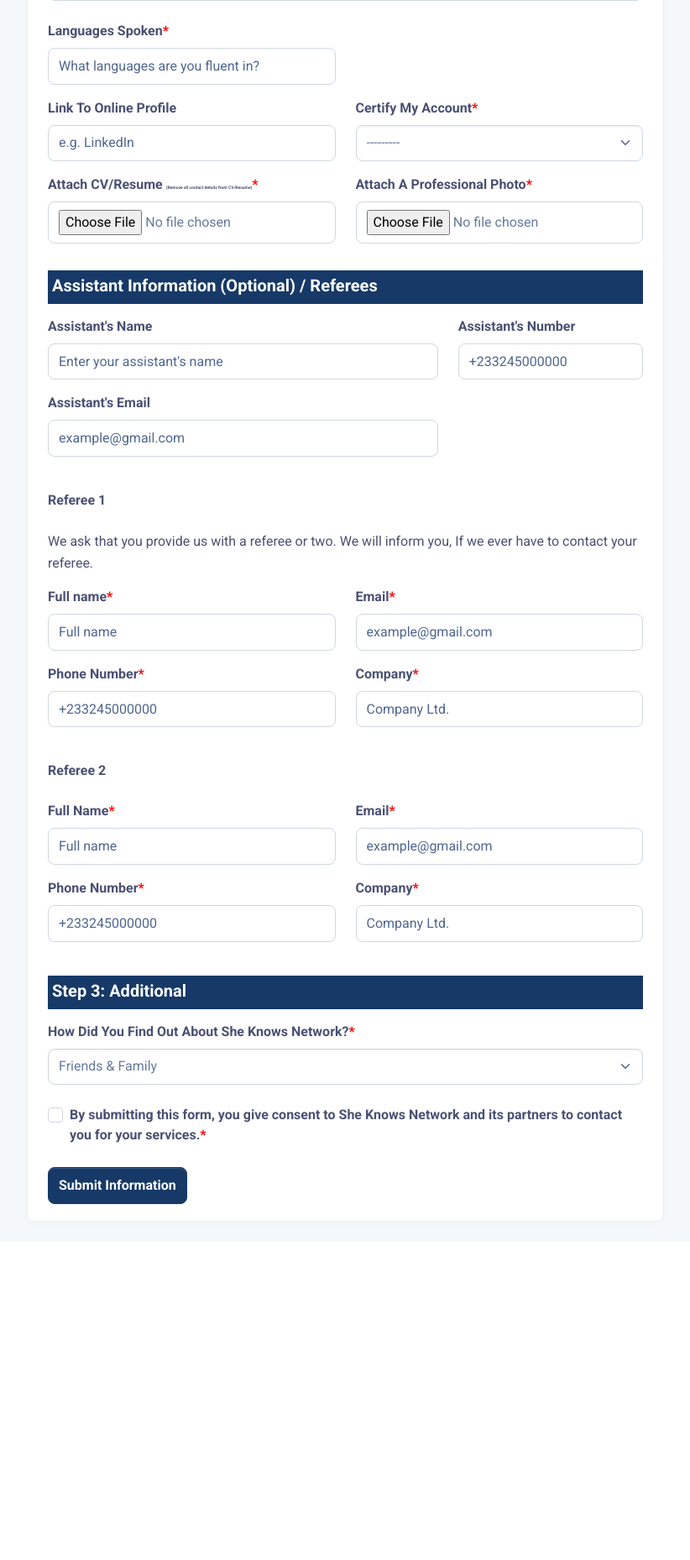
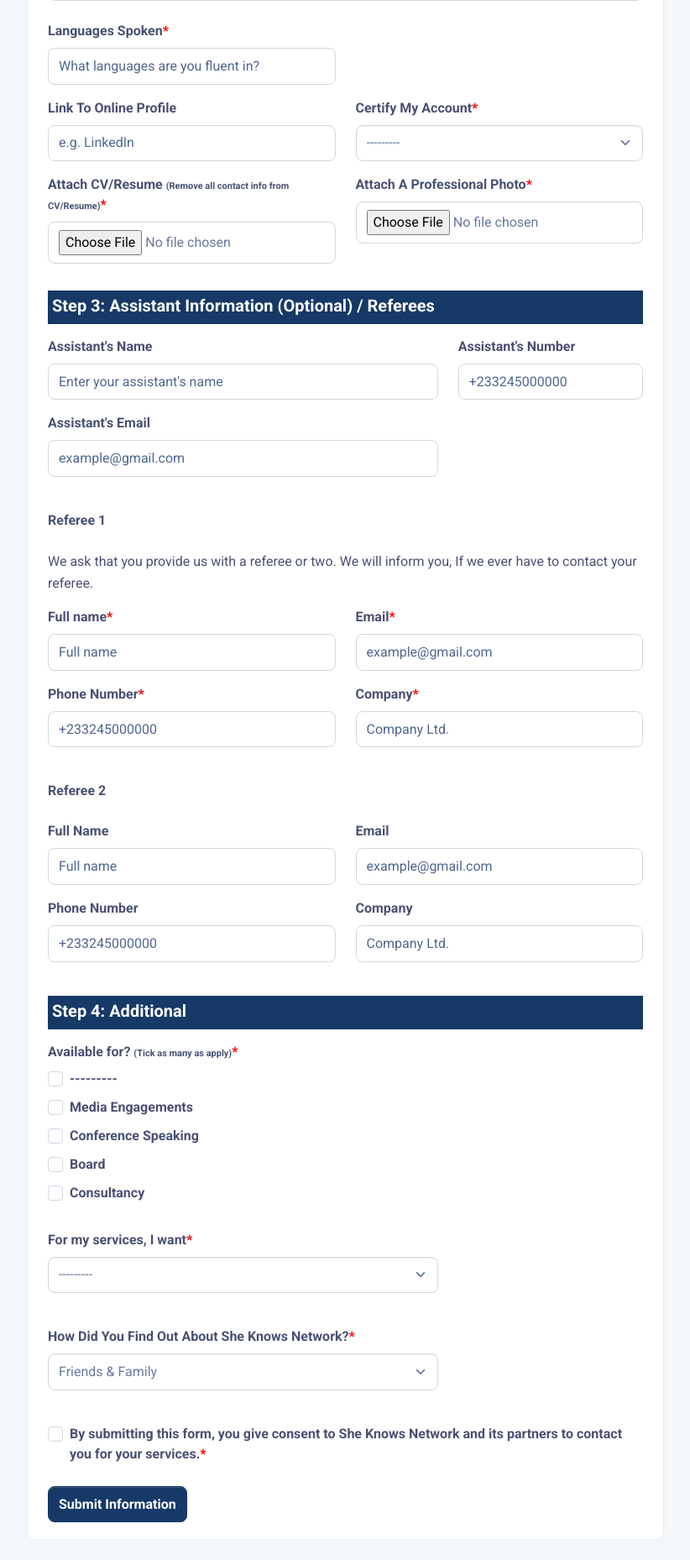
Before and after one commit to poeticabdul/sknafrica, a Django app: page /profile in a window 1280 px wide. Shown: the part 1505-3363 px from the top of the page at 84% size, without its empty margins (228-1050 px from the left). Before the commit the page ends 2960 px from the top, so only its background shows below. Run offline with Django 3.2, Linux system fonts and the light colour scheme; the visitor is signed in with stand-in values (Sample User, id 1); some libraries are stand-ins or nearby versions.

Commit message:
ready for production

```diff
--- a/requirements.txt
+++ b/requirements.txt
@@ -9,6 +9,7 @@ Django==3.1.1
 django-allauth==0.42.0
 django-countries==6.1.3
 django-heroku==0.3.1
+django-multiselectfield==0.1.12
 django-storages==1.10
 docutils==0.15.2
 future==0.18.2
--- a/sheknowsnetwork/static/css/custom.css
+++ b/sheknowsnetwork/static/css/custom.css
@@ -35,7 +35,7 @@
 }
 
 .field-explainers{
-  font-size: 5px !important;
+  font-size: 11px !important;
 }
 
 .service-cta {
--- a/skn_professionals/models.py
+++ b/skn_professionals/models.py
@@ -4,6 +4,7 @@ from django.contrib.auth.models import AbstractUser
 from django.db import models
 from django.core.validators import RegexValidator
 from django_countries.fields import CountryField
+from multiselectfield import MultiSelectField
 
 
 class User(AbstractUser):
@@ -78,6 +79,19 @@ class ProfessionalProfile(models.Model):
 		('No', 'No'),
 	)
 
+	AVAILABLE_FOR_INTERESTS = (
+		('Media Engagements', 'Media Engagements'),
+		('Conference Speaking', 'Conference Speaking'),
+		('Board', 'Board'),
+		('Consultancy', 'Consultancy'),
+	)
+
+	WANT_FOR_SERVICES = (
+		('Compensation', 'Compensation'),
+		('Compensation When Offered', 'Compensation When Offered'),
+		('Experience Is My Focus', 'Experience Is My Focus'),
+	)
+
 	phone_regex = RegexValidator(regex=r'^\+?1?\d{9,15}$', message="Phone number must be entered in the format: '+999999999'. Up to 15 digits allowed.")
 
 
@@ -100,6 +114,8 @@ class ProfessionalProfile(models.Model):
 	profile = models.CharField(max_length=300)
 	certify_account = models.CharField(max_length=10, choices=CERTIFY_ACCOUNT)
 	cv_resume = models.FileField()
+	want_for_services = models.CharField(max_length=30, choices=WANT_FOR_SERVICES)
+	available_for_interests = MultiSelectField(choices=AVAILABLE_FOR_INTERESTS)
 	assistant_name = models.CharField(max_length=45, blank=True, null=True)
 	assistant_phone_number = models.CharField(validators=[phone_regex], max_length=15, blank=True, null=True)
 	assistant_email = models.EmailField(max_length=250, blank=True, null=True)
@@ -107,10 +123,10 @@ class ProfessionalProfile(models.Model):
 	referee_one_phone_number = models.CharField(validators=[phone_regex], max_length=15)
 	referee_one_email = models.EmailField(max_length=150)
 	referee_one_workplace = models.CharField(max_length=60)
-	referee_two_full_name = models.CharField(max_length=60)
-	referee_two_phone_number = models.CharField(validators=[phone_regex], max_length=15)
-	referee_two_email = models.EmailField(max_length=150)
-	referee_two_workplace = models.CharField(max_length=60)
+	referee_two_full_name = models.CharField(max_length=60, blank=True, null=True)
+	referee_two_phone_number = models.CharField(validators=[phone_regex], max_length=15, blank=True, null=True)
+	referee_two_email = models.EmailField(max_length=150, blank=True, null=True)
+	referee_two_workplace = models.CharField(max_length=60, blank=True, null=True)
 	how_did_you_discover_skn = models.CharField(max_length=20, choices=DISCOVER_SKN, default="Other")
 	photo = models.ImageField(blank=True, null=True)
 	terms_and_conditions_confirmed = models.BooleanField()
--- a/skn_professionals/templates/add_profile.html
+++ b/skn_professionals/templates/add_profile.html
@@ -196,7 +196,7 @@
                     <div class="row">
                         <div class="col-md-6 mb-3">
                             <div class="form-group">
-                                <label for="id_cv_resume">Attach CV/Resume <span class="field-explainers">(Remove all contact details from CV/Resume)</span><span class="skn-required">*</span></label>
+                                <label for="id_cv_resume">Attach CV/Resume <span class="field-explainers">(Remove all contact info from CV/Resume)</span><span class="skn-required">*</span></label>
                                  <div class="errors-ui">{{ form.cv_resume.errors }}</div>
                                 <div class="form-file mb-3">
                                     <input type="file" class="form-control" id="id_cv_resume" name="cv_resume" required>
@@ -214,7 +214,7 @@
                         </div>
                     </div>
                     <div class="form-headers">
-                        <h2 class="h5 mb-4">Assistant Information (Optional) / Referees</h2>
+                        <h2 class="h5 mb-4">Step 3: Assistant Information (Optional) / Referees</h2>
                     </div>
                     <div class="row">
                         <div class="col-sm-8 mb-3">
@@ -276,38 +276,72 @@
                         <strong class="my-4"> Referee 2 </strong>
                         <div class="col-md-6 mb-3">
                             <div>
-                                <label for="id_referee_two_full_name">Full Name<span class="skn-required">*</span></label>
+                                <label for="id_referee_two_full_name">Full Name</label>
                                  <div class="errors-ui">{{ form.referee_two_full_name.errors }}</div>
-                                <input class="form-control" id="id_referee_two_full_name" name="referee_two_full_name" type="text" placeholder="Full name" required>
+                                <input class="form-control" id="id_referee_two_full_name" name="referee_two_full_name" type="text" placeholder="Full name">
                             </div>
                         </div>
                         <div class="col-md-6 mb-3">
                             <div>
-                                <label for="id_referee_two_email">Email<span class="skn-required">*</span></label>
+                                <label for="id_referee_two_email">Email</label>
                                  <div class="errors-ui">{{ form.referee_two_email.errors }}</div>
-                                <input class="form-control" id="id_referee_two_email" name="referee_two_email" type="text" placeholder="example@gmail.com" required>
+                                <input class="form-control" id="id_referee_two_email" name="referee_two_email" type="text" placeholder="example@gmail.com">
                             </div>
                         </div>
                         <div class="col-md-6 mb-3">
                             <div>
-                                <label for="id_referee_two_phone_number">Phone Number<span class="skn-required">*</span></label>
+                                <label for="id_referee_two_phone_number">Phone Number</label>
                                  <div class="errors-ui">{{ form.referee_two_phone_number.errors }}</div>
-                                <input class="form-control" id="id_referee_two_phone_number" name="referee_two_phone_number" type="tel" placeholder="+233245000000" required>
+                                <input class="form-control" id="id_referee_two_phone_number" name="referee_two_phone_number" type="tel" placeholder="+233245000000">
                             </div>
                         </div>
                         <div class="col-md-6 mb-3">
                             <div>
-                                <label for="id_referee_two_workplace">Company<span class="skn-required">*</span></label>
+                                <label for="id_referee_two_workplace">Company</label>
                                  <div class="errors-ui">{{ form.referee_two_workplace.errors }}</div>
-                                <input class="form-control" id="id_referee_two_workplace" name="referee_two_workplace" type="text" placeholder="Company Ltd." required>
+                                <input class="form-control" id="id_referee_two_workplace" name="referee_two_workplace" type="text" placeholder="Company Ltd.">
                             </div>
                         </div>
                     </div>
                     <br>
                     <div class="form-headers">
-                        <h2 class="h5 mb-4">Step 3: Additional</h2>
+                        <h2 class="h5 mb-4">Step 4: Additional</h2>
                     </div>
                     <div class="row">
+                        <div class="form-group">
+                            <label for="id_available_for_interests">Available for? <span class="field-explainers">(Tick as many as apply)</span><span class="skn-required">*</span></label>
+                             <div class="errors-ui">{{ form.available_for_interests.errors }}</div>
+                            <!-- <select class="form-select mb-0" id="id_available_for_interests" name="available_for_interests" aria-label="" multiple> -->
+                                {% for val, name in form.fields.available_for_interests.choices %}
+                                    <!-- <option value="{{val}}">{{name}}</option> -->
+
+                                    <div class="form-check">
+                                        <input class="form-check-input" type="checkbox" name="available_for_interests" value="{{val}}" id="id_available_for_interests">
+                                        <label class="form-check-label" for="id_available_for_interests">
+                                          {{name}}
+                                        </label>
+                                    </div>
+                                {% endfor %}
+                            <!-- </select> -->
+                            <div class="my-4"></div>
+                        </div>
+                    </div>
+                    <div class="row">
+                        <div class="col-sm-8 mb-3">
+                            <div class="form-group">
+                                <label for="id_how_did_you_discover_skn">For my services, I want<span class="skn-required">*</span></label>
+                                 <div class="errors-ui">{{ form.want_for_services.errors }}</div>
+                                <select class="form-select mb-0" id="id_want_for_services" name="want_for_services" aria-label="How did you hear about SKN?">
+                                    {% for val, name in form.fields.want_for_services.choices %}
+                                        <option value="{{val}}">{{name}}</option>
+                                    {% endfor %}
+                                </select>
+                                <div class="my-4"></div>
+                            </div>
+                        </div>
+                    </div>
+                    <div class="row">
+                        <div class="col-sm-8 mb-3">
                             <div class="form-group">
                                 <label for="id_how_did_you_discover_skn">How Did You Find Out About She Knows Network?<span class="skn-required">*</span></label>
                                  <div class="errors-ui">{{ form.how_did_you_discover_skn.errors }}</div>
@@ -317,6 +351,7 @@
                                     {% endfor %}
                                 </select>
                                 <div class="my-4"></div>
+                            </div>
                         </div>
                     </div>
                     <div class="row">
```
Also changed, not shown: sheknowsnetwork/settings.py (+6 -26 lines), skn_professionals/templates/add_requester_profile.html (+13 -3 lines), skn_professionals/templates/profile.html (+8 -0 lines), skn_professionals/templates/profile_detail.html (+8 -0 lines), media/skn_logo__opt_small.png (added), media/skn_logo__opt_small_0Wtd8R8.png (added), skn_professionals/migrations/0002_auto_20200916_1647.py. Lines whose indentation alone changed are shown as unchanged.
